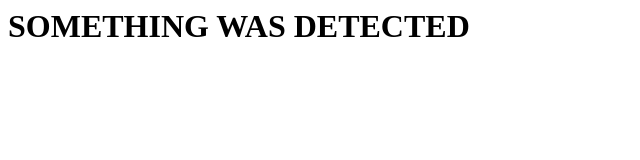
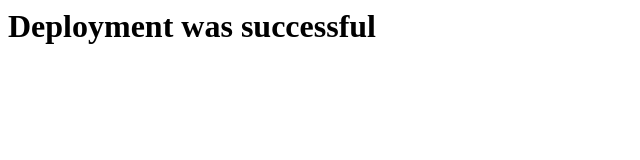
Before and after one commit to stoneface919/deception, a plain HTML site: page index.html in a window 1280 px wide. Shown: the whole page, without its empty margins (0-640 px from the left). Drawn offline with Linux system fonts and the light colour scheme.

Commit message:
Update index.html

```diff
--- a/index.html
+++ b/index.html
@@ -1,6 +1,6 @@
 <html>
 
-<h1>SOMETHING WAS DETECTED</h1>
+<h1>Deployment was successful</h1>
 
 <script src=".\js.js">
 
```
